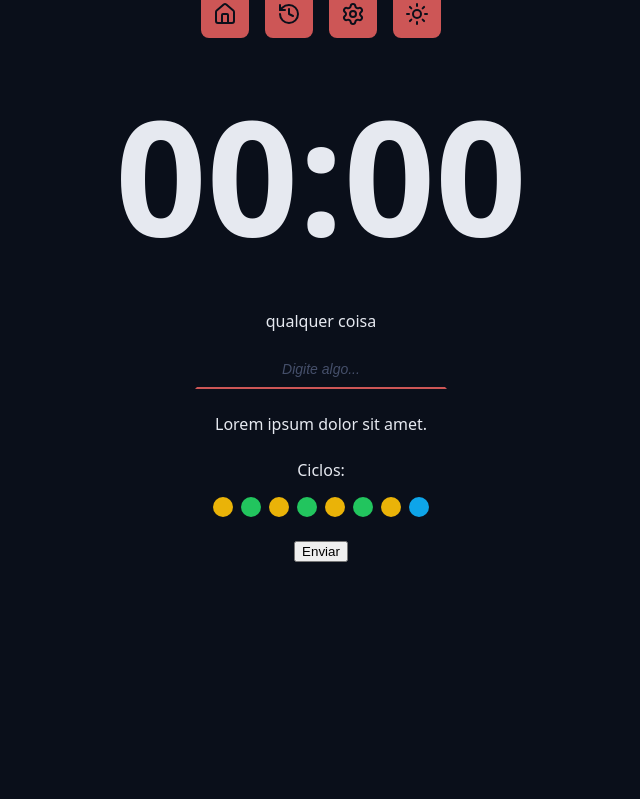
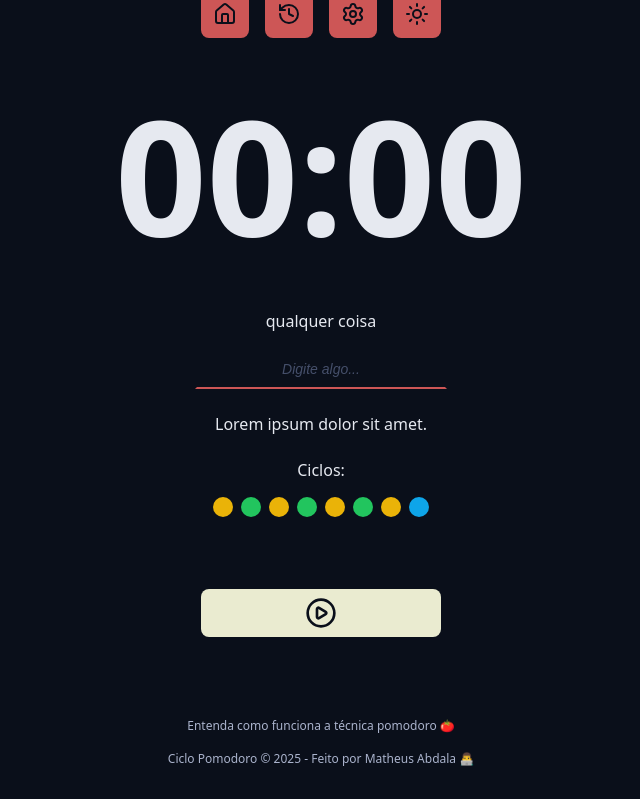
Before and after one commit to matheusabdala/ciclo-pomodoro, a React (Vite) app: page / in a window 1280 px wide. Shown: the part 229-1028 px from the top of the page, without its empty margins (319-959 px from the left). Before the commit the page ends 823 px from the top, so only its background shows below. Built offline with nearby package versions, Linux system fonts and the light colour scheme.

Commit message:
adding defaultButton and Footer component

```diff
--- a/src/App.tsx
+++ b/src/App.tsx
@@ -7,6 +7,9 @@
 import { CountDown } from './components/CountDown';
 import { DefaultInput } from './components/DefaultInput';
 import { Cycles } from './components/Cycles';
+import { DefaultButton } from './components/DefaultButton';
+import { PlayCircleIcon } from 'lucide-react';
+import { Footer } from './components/Footer';
 
 export function App() {
   return (
@@ -40,9 +43,13 @@
             <Cycles />
           </div>
           <div className='formRow'>
-            <button>Enviar</button>
+            <DefaultButton icon={<PlayCircleIcon />} color='white' />
           </div>
         </form>
+      </Container>
+
+      <Container>
+        <Footer />
       </Container>
     </>
   );
--- /dev/null
+++ b/src/components/DefaultButton/index.tsx
@@ -0,0 +1,20 @@
+import styles from './styles.module.css';
+
+type defaultButtonProps = {
+  icon: React.ReactNode;
+  color?: 'white' | 'red';
+} & React.ComponentProps<'button'>;
+
+export function DefaultButton({
+  icon,
+  color = 'white',
+  ...props
+}: defaultButtonProps) {
+  return (
+    <>
+      <button className={`${styles.button} ${styles[color]}`} {...props}>
+        {icon}
+      </button>
+    </>
+  );
+}
--- /dev/null
+++ b/src/components/DefaultButton/styles.module.css
@@ -0,0 +1,33 @@
+.button {
+  border: none;
+  background-color: var(--white-beige);
+  color: var(--text-over-primary);
+  display: flex;
+  align-items: center;
+  justify-content: center;
+  min-width: 24rem;
+  padding: 0.8rem;
+  border-radius: 0.8rem;
+  margin: 4.8rem 0;
+  cursor: pointer;
+  transition: all 0.1s ease-in-out;
+}
+
+.button svg {
+  width: 3.2rem;
+  height: 3.2rem;
+}
+
+.button:hover {
+  filter: brightness(80%);
+}
+
+.white {
+  background-color: var(--white-beige);
+  color: var(--text-over-primary);
+}
+
+.red {
+  background-color: var(--error);
+  color: var(--text-over-error);
+}
--- a/src/components/DefaultInput/index.tsx
+++ b/src/components/DefaultInput/index.tsx
@@ -9,12 +9,12 @@
   labelText,
   id,
   type,
-  ...rest
+  ...props
 }: defaultInputProps) {
   return (
     <>
       <label htmlFor={id}>{labelText}</label>
-      <input className={styles.input} id={id} type={type} {...rest} />
+      <input className={styles.input} id={id} type={type} {...props} />
     </>
   );
 }
--- /dev/null
+++ b/src/components/Footer/index.tsx
@@ -0,0 +1,13 @@
+import styles from './styles.module.css';
+
+export function Footer() {
+  return (
+    <footer className={styles.footer}>
+      <a href=''> Entenda como funciona a técnica pomodoro 🍅</a>
+      <a href=''>
+        Ciclo Pomodoro &copy; {new Date().getFullYear()} - Feito por Matheus
+        Abdala 👨‍💻
+      </a>
+    </footer>
+  );
+}
--- /dev/null
+++ b/src/components/Footer/styles.module.css
@@ -0,0 +1,17 @@
+.footer {
+  display: flex;
+  align-items: center;
+  justify-content: center;
+  flex-direction: column;
+  font-size: 1.2rem;
+  gap: 1.6rem;
+}
+
+.footer a {
+  color: var(--text-muted);
+  text-decoration: none;
+}
+
+.footer a:hover {
+  text-decoration: underline;
+}
--- a/src/styles/theme.css
+++ b/src/styles/theme.css
@@ -34,4 +34,6 @@
 
   --disabled: #555f7d;
   --text-disabled: #aab3cc;
+
+  --white-beige: #eaebd0;
 }
```
